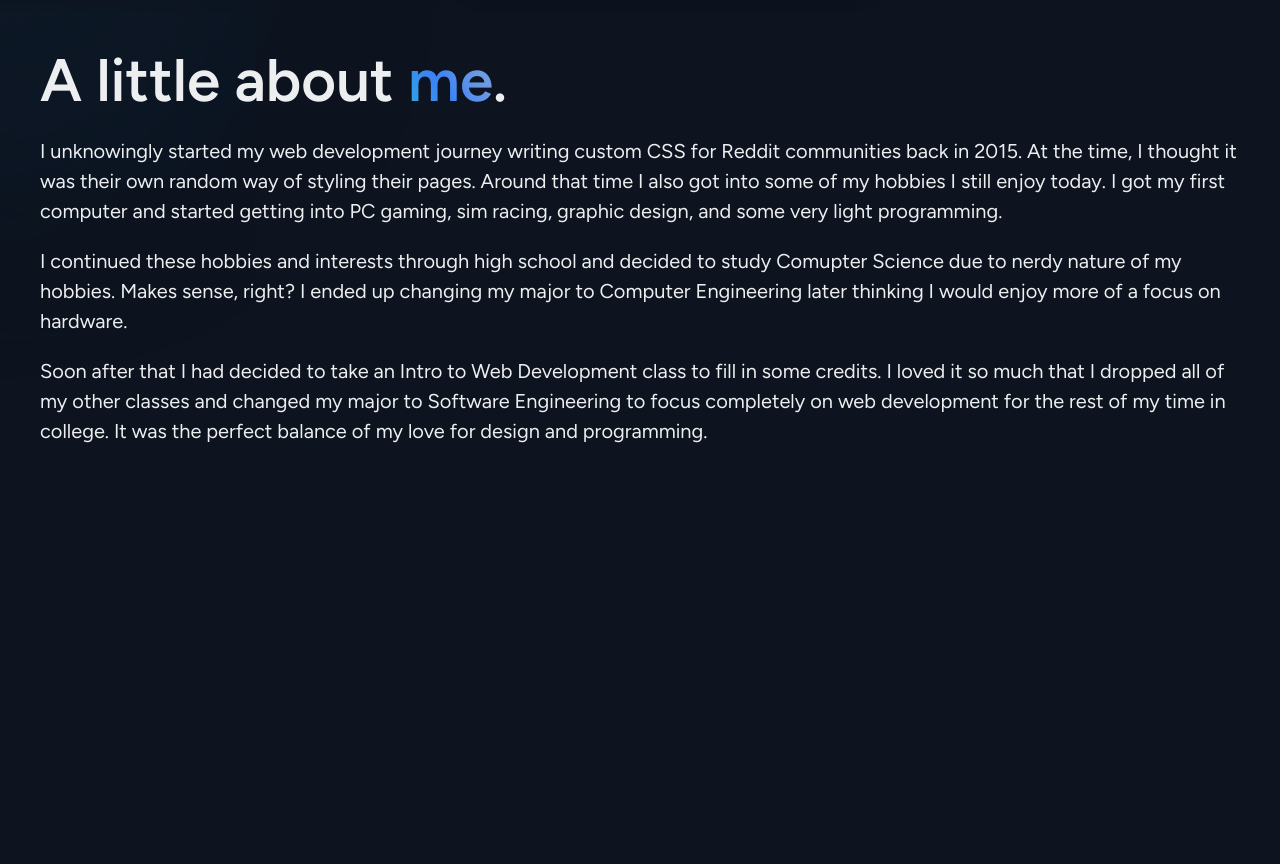
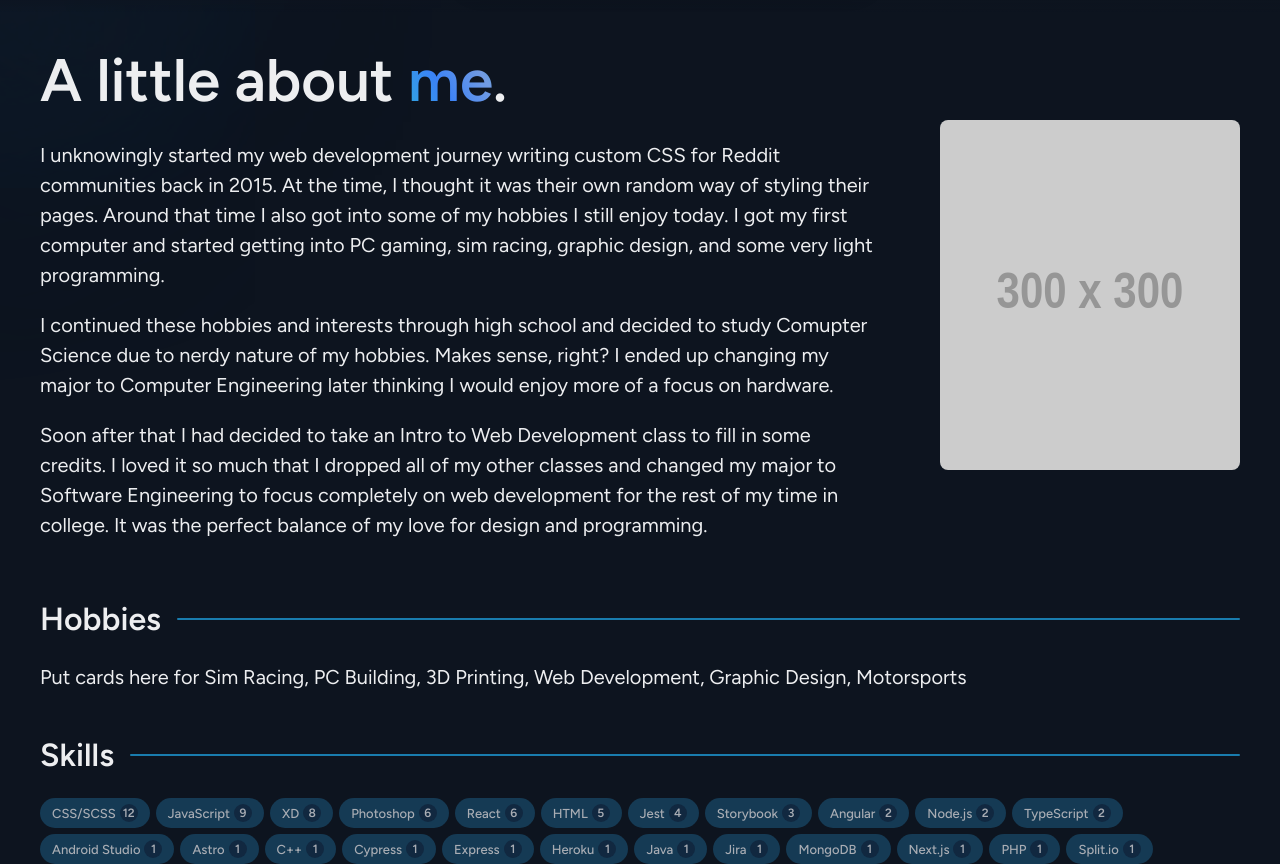
Before and after one commit to ryanbey/portfolio-v2, an Astro site: page /about in a window 1280 px wide. Shown: the part 67-931 px from the top of the page. Before the commit the page ends 816 px from the top, so only its background shows below. Built offline with nearby package versions, Linux system fonts and the light colour scheme; Astro itself is replaced by a stand-in of ours; placeholder pictures from the web are drawn by us.

Commit message:
added placeholder repsonsive portrait to about page

```diff
--- a/src/components/CategoryHeading.astro
+++ b/src/components/CategoryHeading.astro
@@ -27,6 +27,7 @@ import { Spacer } from '.'
   .category-heading {
     font-size: 28px;
     font-weight: 600;
+    white-space: nowrap;
     margin: 8px 0px;
   }
 
--- a/src/pages/about.astro
+++ b/src/pages/about.astro
@@ -1,9 +1,14 @@
 ---
+import type { GetStaticPaths } from "astro";
+import { CategoryHeading, SkillChipList, Spacer } from "../components";
 import { BaseLayout } from "../layouts";
+import skills from "../data/allSkills";
 ---
 
 <BaseLayout pageTitle="About">
   <h1>A little about <span class="animated-text">me</span>.</h1>
+  <div class="about-container">
+    <div>
       <p>
         I unknowingly started my web development journey writing custom CSS for Reddit communities back in 2015. At the
         time, I thought it was their own random way of styling their pages. Around that time I also got into some of my
@@ -20,9 +25,35 @@ import { BaseLayout } from "../layouts";
         that I dropped all of my other classes and changed my major to Software Engineering to focus completely on web
         development for the rest of my time in college. It was the perfect balance of my love for design and programming.
       </p>
+    </div>
+    <img src="https://dummyimage.com/300x300" alt="alt" class="portrait" />
+  </div>
+  <Spacer size="md" />
+
+  <CategoryHeading title="Hobbies" bigText />
+  <p class="dense">
+    Put cards here for Sim Racing, PC Building, 3D Printing, Web Development, Graphic Design, Motorsports
+  </p>
+  <Spacer size="xs" />
+
+  <CategoryHeading title="Skills" bigText />
+  <SkillChipList skills={skills} />
 </BaseLayout>
 
 <style lang="scss">
+  .about-container {
+    display: flex;
+    justify-content: center;
+    flex-wrap: wrap;
+    flex-direction: row;
+    gap: 12px;
+  }
+
+  .portrait {
+    border-radius: 8px;
+    width: 300px;
+    height: 350px;
+  }
 
 	h1 {
 		font-size: 60px;
@@ -36,4 +67,15 @@ import { BaseLayout } from "../layouts";
 		font-weight: 400;
 		line-height: 150%;
 	}
+
+  .dense {
+    margin-top: 0px;
+  }
+
+  @media (min-width: 900px) {
+    .about-container {
+      flex-wrap: nowrap;
+      gap: 64px;
+    }
+  }
 </style>
```
Lines whose indentation alone changed are shown as unchanged.
